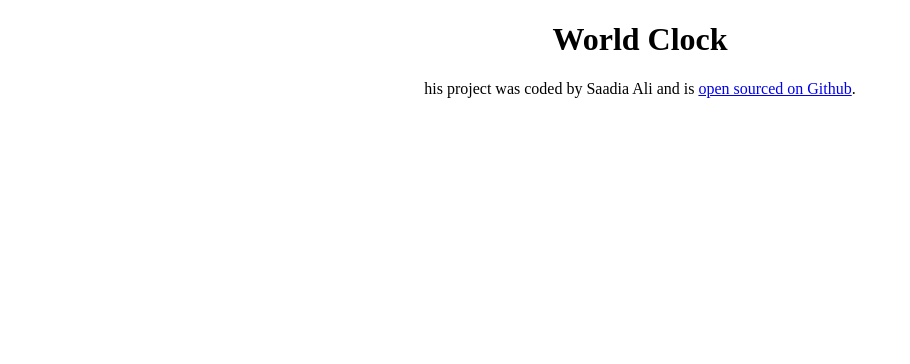
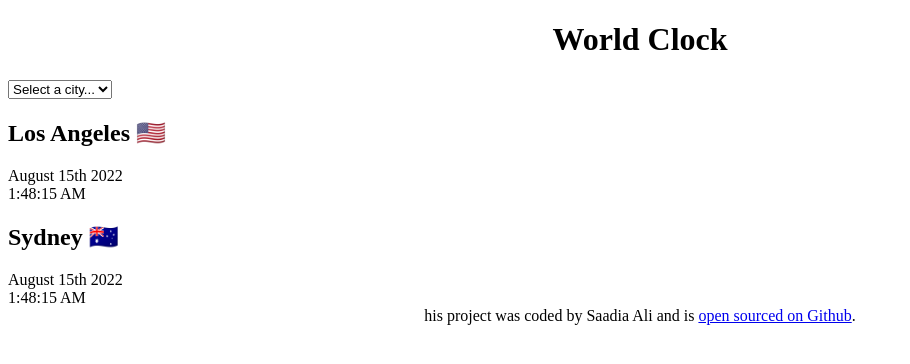
Before and after one commit to Sali459/world-clocks, a plain HTML site: page index.html in a window 1280 px wide. Shown: the whole page, without its empty margins (0-910 px from the left). Drawn offline with Linux system fonts and the light colour scheme.

Commit message:
Added the basic HTML

```diff
--- a/index.html
+++ b/index.html
@@ -7,7 +7,27 @@
     <title>World Clock - Saadia Ali</title>
   </head>
   <body>
-    <h1>World Clock</h1>
+    <div class="container">
+      <h1>World Clock</h1>
+
+      <select>
+        <option value="">Select a city...</option>
+        <option value="">London</option>
+        <option value="">New York</option>
+        <option value="">Auckland</option>
+      </select>
+
+      <div class="city">
+        <h2>Los Angeles 🇺🇸</h2>
+        <div class="date">August 15th 2022</div>
+        <div class="time">1:48:15 AM</div>
+      </div>
+      <div class="city">
+        <h2>Sydney 🇦🇺</h2>
+        <div class="date">August 15th 2022</div>
+        <div class="time">1:48:15 AM</div>
+      </div>
+    </div>
     <footer>
       his project was coded by Saadia Ali and is
       <a href="https://github.com/Sali459/world-clocks" target="_blank"
```
